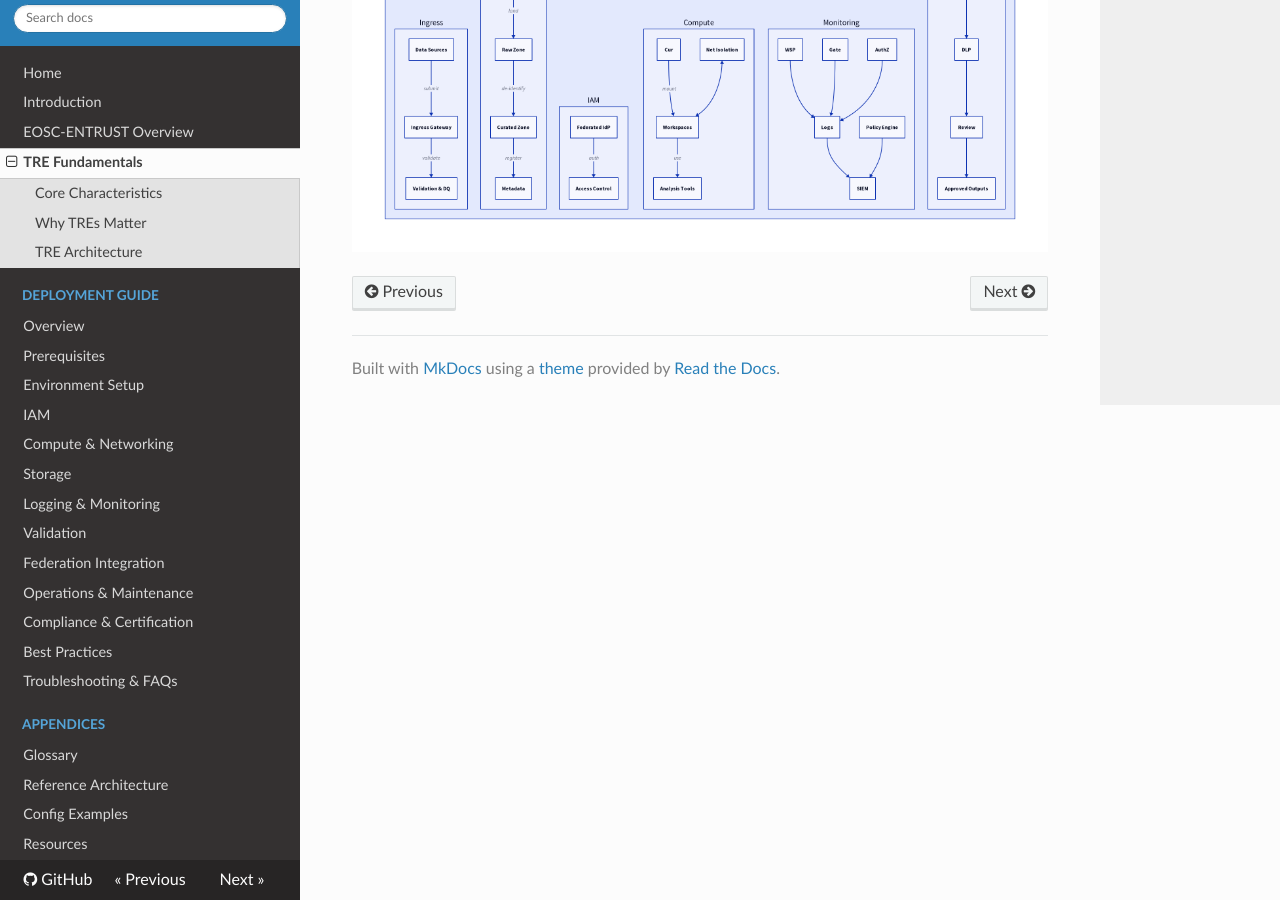
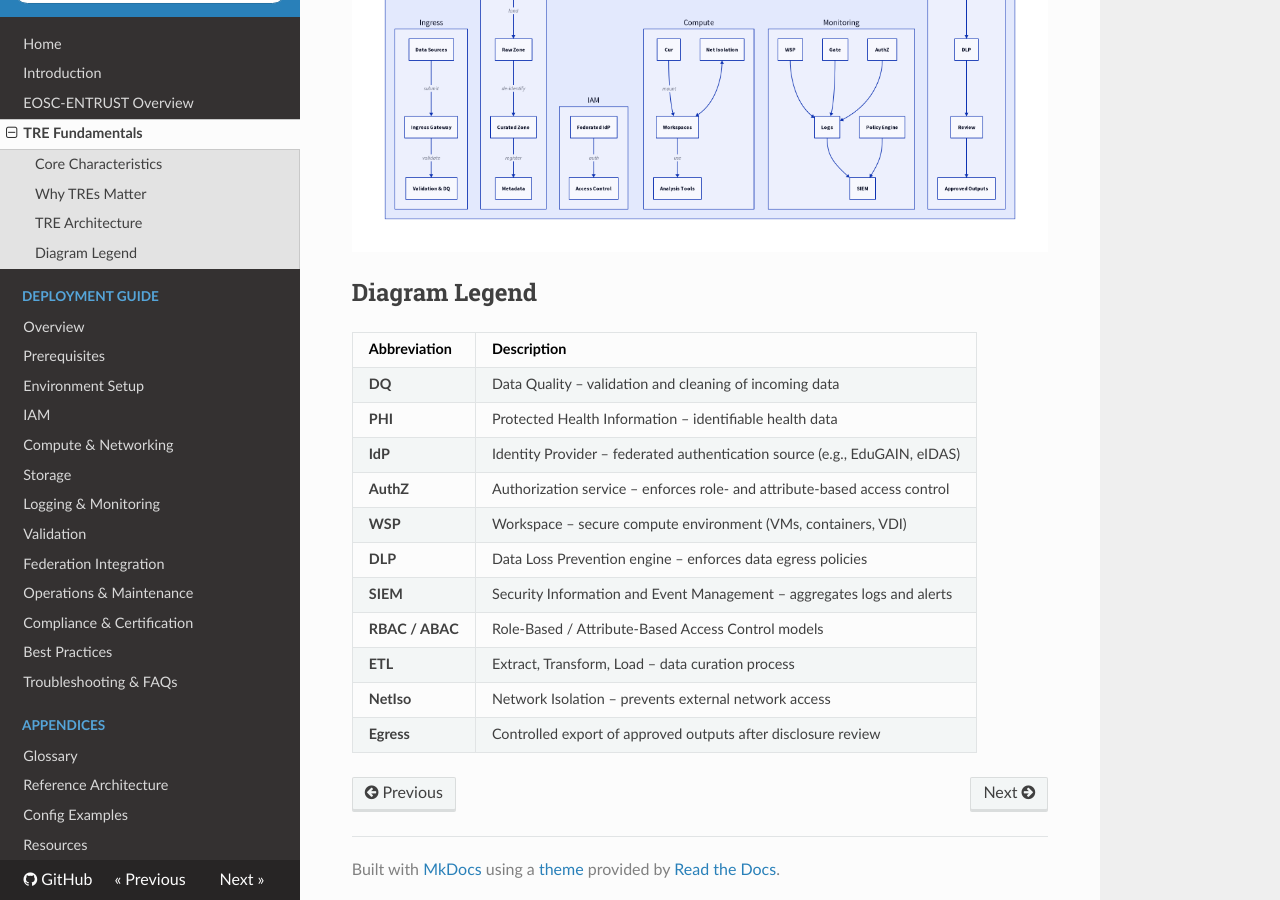
Before and after one commit to unioslo/tre-operators-docs, an MkDocs documentation site: the page built from docs/fundamentals.md, in a window 1280 px wide and 900 px high, scrolled down 939 px. Built offline with MkDocs 1.6.1, drawn with Linux system fonts in a browser that asks for light colours; nearby versions of some CDN libraries.

Commit message:
Add detailed diagram legend for TRE architecture abbreviations and descriptions

```diff
--- a/docs/fundamentals.md
+++ b/docs/fundamentals.md
@@ -15,3 +15,19 @@ TREs balance the **need for research access** with the **obligation to protect s
 ## TRE Architecture
 
 ![TRE Architecture](../images/tre_architecture_ops_docs.png)
+
+## Diagram Legend
+
+| Abbreviation | Description |
+|---------------|-------------|
+| **DQ** | Data Quality – validation and cleaning of incoming data |
+| **PHI** | Protected Health Information – identifiable health data |
+| **IdP** | Identity Provider – federated authentication source (e.g., EduGAIN, eIDAS) |
+| **AuthZ** | Authorization service – enforces role- and attribute-based access control |
+| **WSP** | Workspace – secure compute environment (VMs, containers, VDI) |
+| **DLP** | Data Loss Prevention engine – enforces data egress policies |
+| **SIEM** | Security Information and Event Management – aggregates logs and alerts |
+| **RBAC / ABAC** | Role-Based / Attribute-Based Access Control models |
+| **ETL** | Extract, Transform, Load – data curation process |
+| **NetIso** | Network Isolation – prevents external network access |
+| **Egress** | Controlled export of approved outputs after disclosure review |
```
